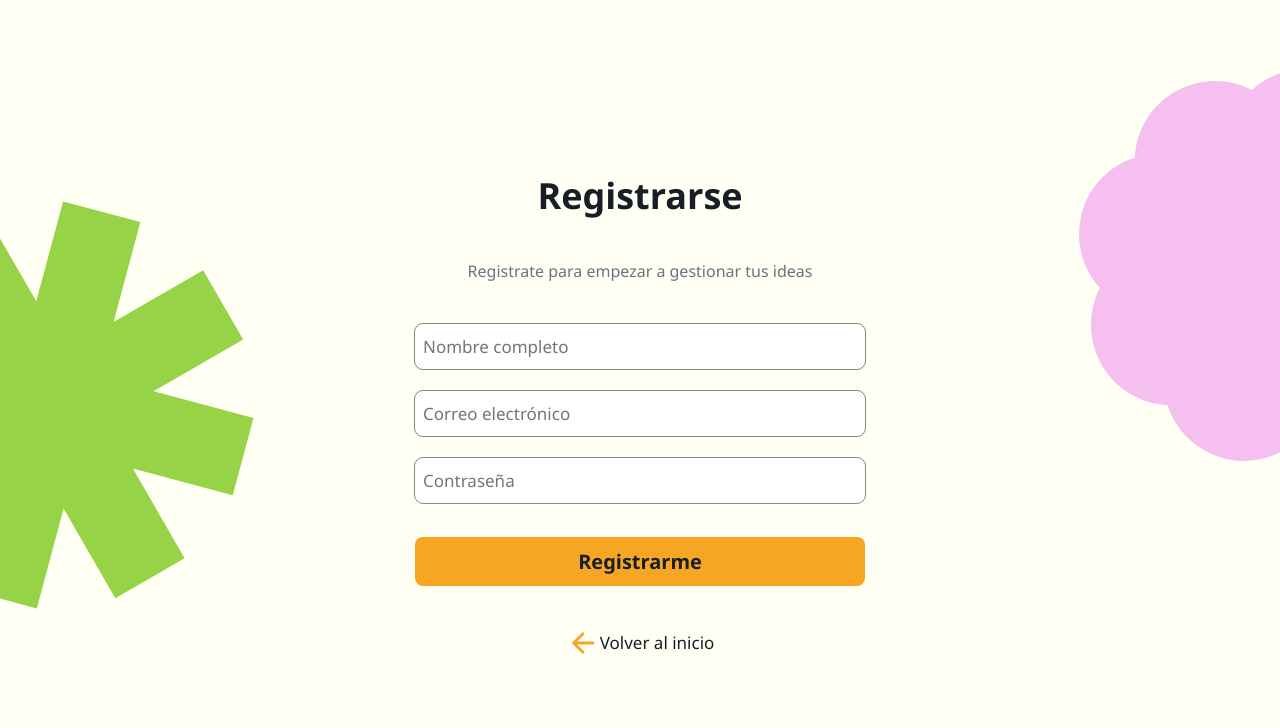
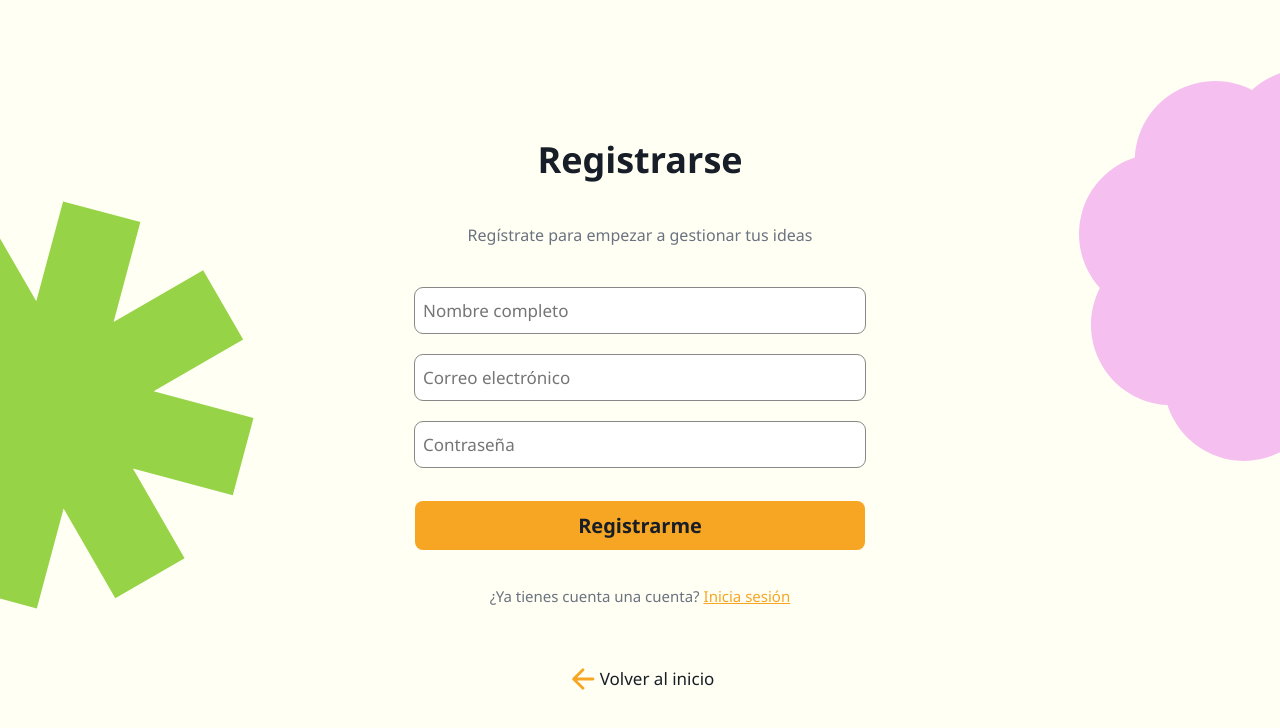
Before and after one commit to AlexanderCassiani/notes-app, a React (Vite) app in the folder frontend/: page /signup in a window 1280 px wide. Shown: the top 728 px of the page. Built offline with nearby package versions, Linux system fonts and the light colour scheme.

Commit message:
agrega el enlace para iniciar sesión y mejora el estilo del formulario de registro

```diff
--- a/frontend/src/pages/auth/signupForm/SignupForm.jsx
+++ b/frontend/src/pages/auth/signupForm/SignupForm.jsx
@@ -6,6 +6,7 @@ import { useNavigate } from "react-router-dom";
 import { useState } from "react";
 import { useSignup } from "../../../hooks/useSignup";
 import Loader from "../../../components/loader/Loader";
+import { Link } from "react-router-dom";
 
 const SignupForm = () => {
   const navigate = useNavigate();
@@ -23,10 +24,10 @@ const SignupForm = () => {
   };
 
   return (
-    <form onSubmit={handleSubmit}>
+    <form className="signup-form" onSubmit={handleSubmit}>
       <div>
         <h2>Registrarse</h2>
-        <p>Registrate para empezar a gestionar tus ideas</p>
+        <p>Regístrate para empezar a gestionar tus ideas</p>
         <Input
           type="text"
           placeholder="Nombre completo"
@@ -64,6 +65,13 @@ const SignupForm = () => {
         </p>
       ) : null}
 
+      <p className="tiene-cuenta">
+        ¿Ya tienes cuenta una cuenta?{" "}
+        <Link to="/login" className="tiene-cuenta-link">
+          Inicia sesión
+        </Link>
+      </p>
+
       <button className="btn-to-home" onClick={() => navigate("/")}>
         <img src={toHome} alt="Regresar" />
         Volver al inicio
--- a/frontend/src/pages/auth/signupForm/signupForm.css
+++ b/frontend/src/pages/auth/signupForm/signupForm.css
@@ -1,4 +1,4 @@
-form {
+.signup-form {
   display: flex;
   justify-content: center;
   align-items: center;
@@ -7,7 +7,7 @@ form {
   text-align: center;
 }
 
-form div {
+.signup-form div {
   max-width: 450px;
   display: flex;
   justify-content: center;
@@ -17,12 +17,12 @@ form div {
   gap: 22px;
 }
 
-form div h2 {
+.signup-form div h2 {
   font-size: 36px;
   margin: 0;
 }
 
-form div p {
+.signup-form div p {
   color: var(--text-secondary);
   margin: 18px 0 20px 0;
 }
@@ -63,8 +63,20 @@ form div p {
   color: var(--error);
 }
 
+.tiene-cuenta {
+  margin: 36px 0;
+  font-size: 15px;
+  color: var(--text-secondary);
+}
+
+.tiene-cuenta-link {
+  font-size: 15px;
+  color: var(--primary);
+  font-weight: 500;
+}
+
 .btn-to-home {
-  margin-top: 30px;
+  margin-top: 10px;
   display: flex;
   justify-content: center;
   align-items: center;
```
